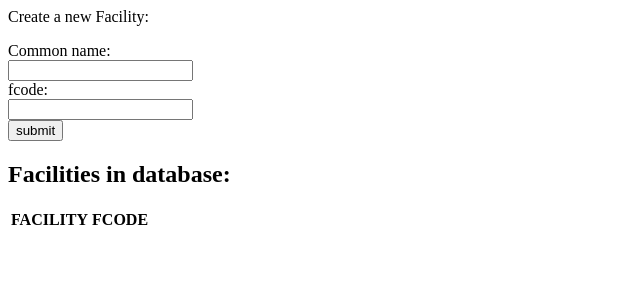
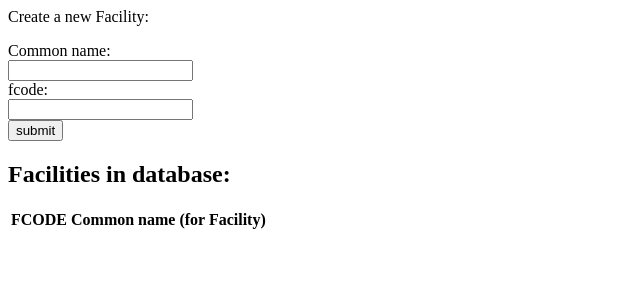
Before and after one commit to bearcast24/CIS322, a Flask app: page /add_facility in a window 1280 px wide. Shown: the top 300 px of the page, without its empty margins (0-640 px from the left). Run offline with Flask 2, Linux system fonts and the light colour scheme; the visitor is signed in with stand-in values (Sample User, id 1); data that the repository does not hold is empty; parts of the project's set-up code (start-up, migrations or seed data) failed here and were passed over; some libraries are stand-ins or nearby versions.

Commit message:
Updating add fac

```diff
--- a/src/app.py
+++ b/src/app.py
@@ -229,7 +229,7 @@ def add_facility():
         res_fac = cur.fetchall()
         #add new
         if not res_fac:
-            cur.execute("INSERT INTO facilities (common_name, fcode) VALUES (%s, %s);", (code, common_name))
+            cur.execute("INSERT INTO facilities (common_name, fcode) VALUES (%s, %s);", (common_name,code))
             conn.commit()
             return redirect(url_for('add_facility'))
         else:
--- a/src/templates/add_facility.html
+++ b/src/templates/add_facility.html
@@ -13,8 +13,8 @@
 		<h2>Facilities in database:</h2>
 		<table>
 			<tr>
-				<th> FACILITY </th>
 				<th> FCODE </th>
+				<th> Common name (for Facility)</th>
 			</tr>
 
 			{%for item in session.fac_results%}
```
